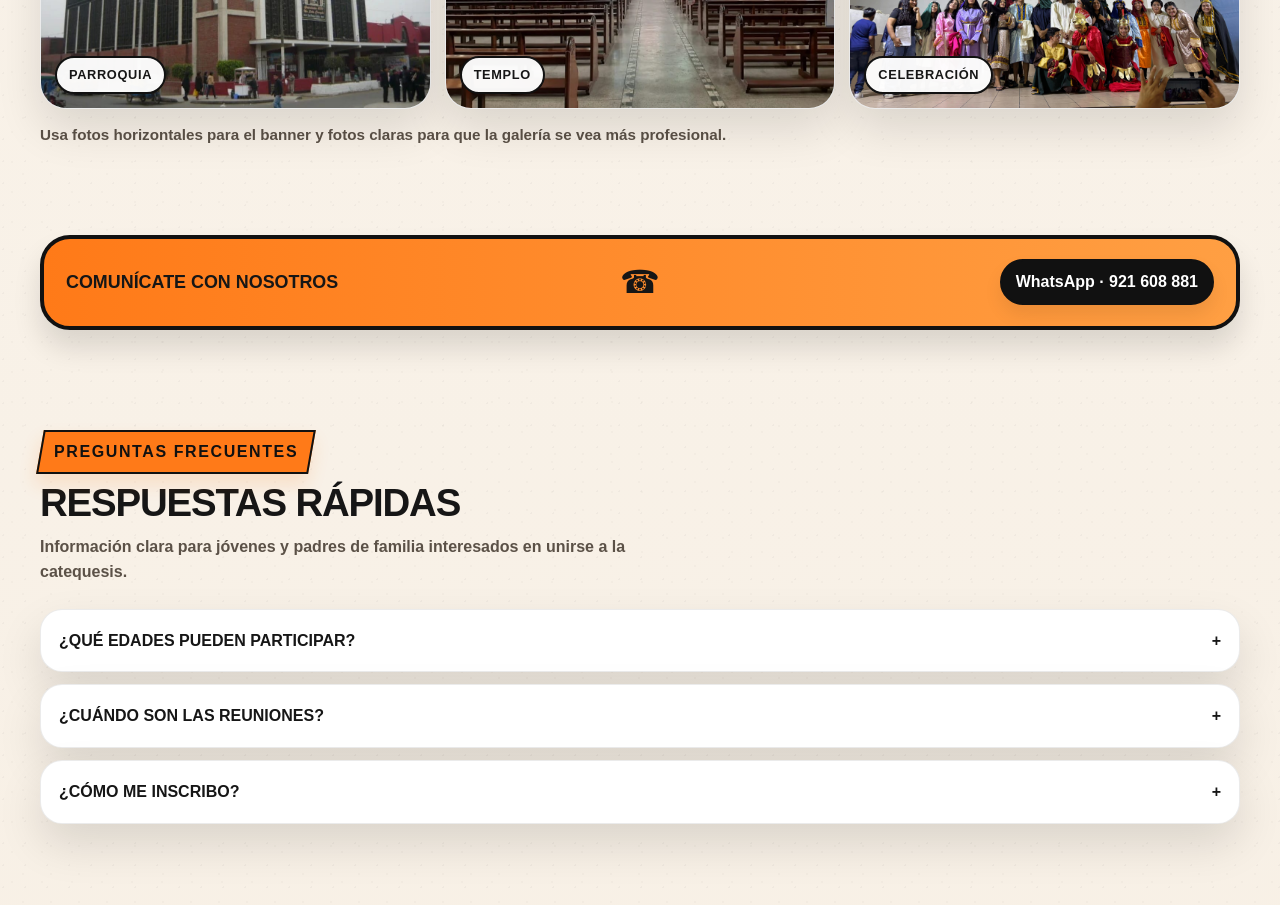
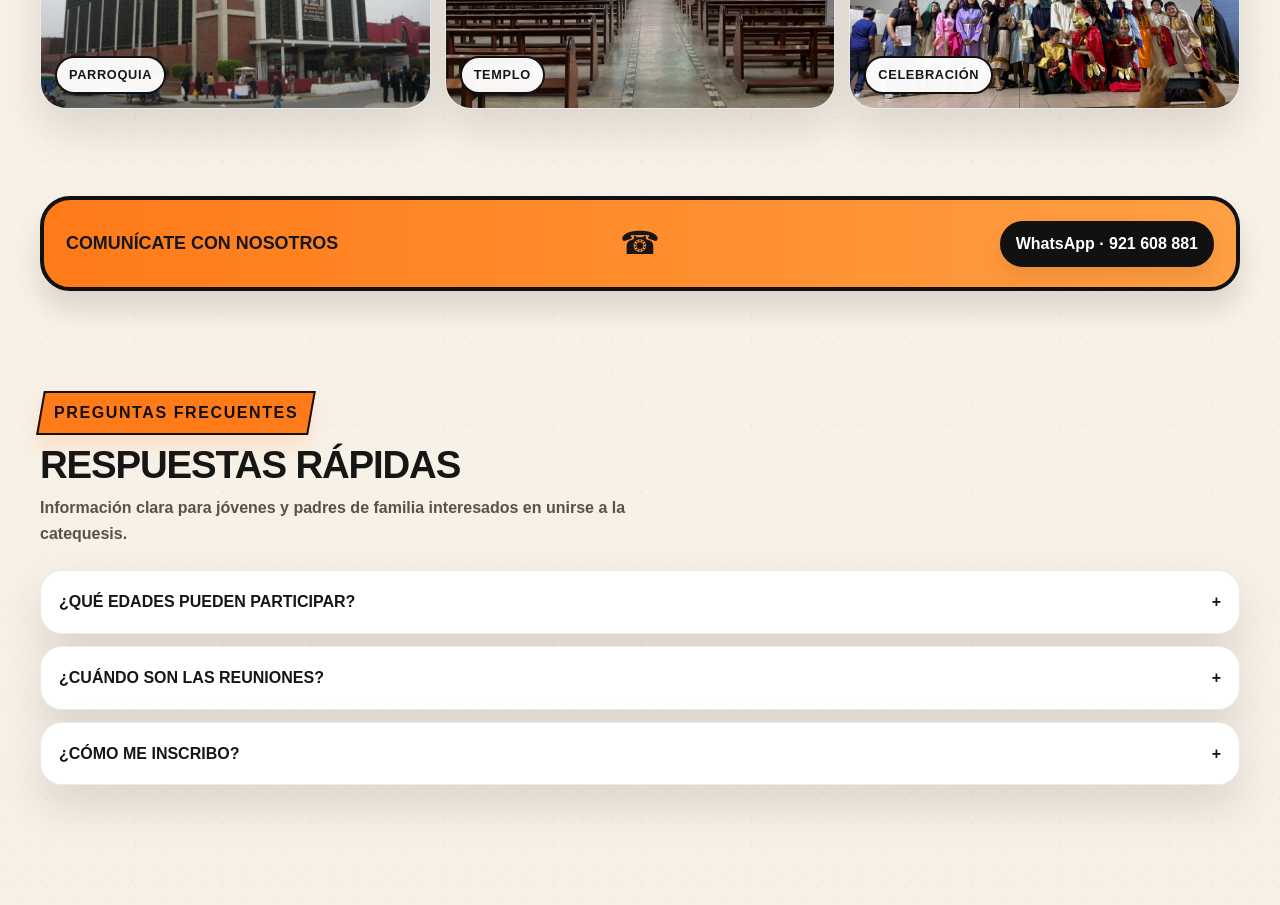
Before and after one commit to NegociosDeSMP/catequesis-de-confirmacion, a plain HTML site: page index.html in a window 1280 px wide. Shown: the part 4000-4905 px from the top of the page. Drawn offline with Linux system fonts and the light colour scheme.

Commit message:
Update index.html

```diff
--- a/index.html
+++ b/index.html
@@ -907,7 +907,7 @@
         <figure class="span-4" data-full="parroquia-interior.jpg"><img src="parroquia-interior.jpg" alt="Interior del templo parroquial"><figcaption>Templo</figcaption></figure>
         <figure class="span-4" data-full="evento-juvenil-3.jpg"><img src="evento-juvenil-3.jpg" alt="Presentación juvenil de la catequesis"><figcaption>Celebración</figcaption></figure>
       </div>
-      <p class="gallery-note">Usa fotos horizontales para el banner y fotos claras para que la galería se vea más profesional.</p>
+      <p class="gallery-note".</p>
     </section>
 
     <section class="cta-band reveal" aria-label="Contacto destacado">
```
